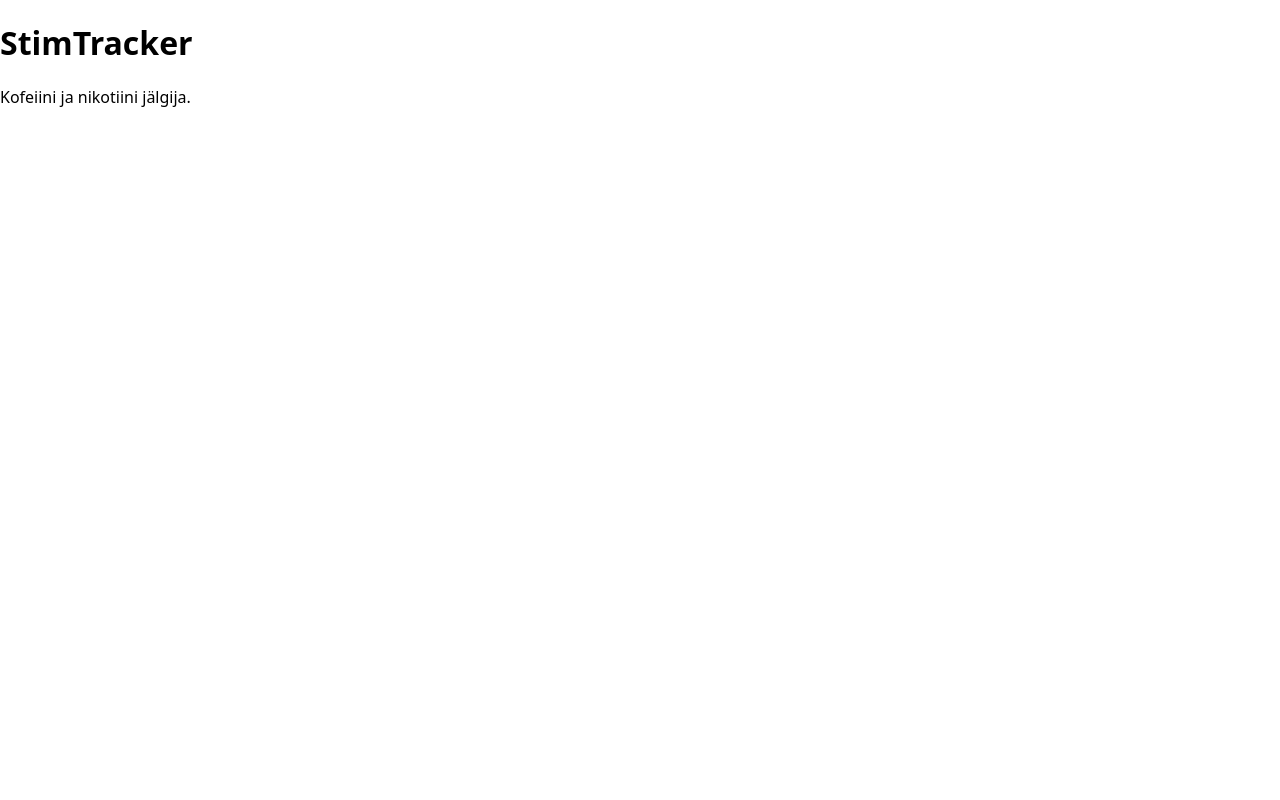
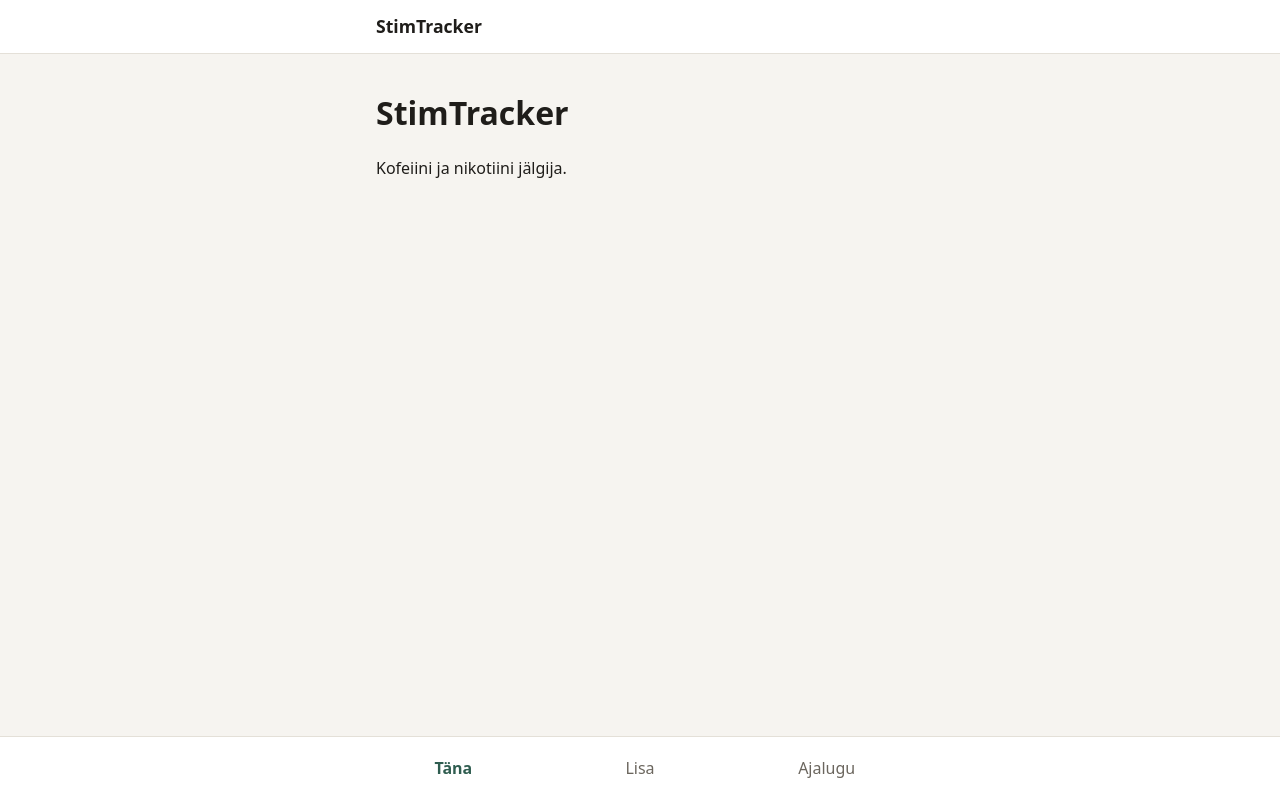
Before and after one commit to rakenduste-programmeerimine-2026/StimTracker, a Next.js app: page / in a window 1280 px wide. Built offline with nearby package versions, Linux system fonts and the light colour scheme.

Commit message:
feat(ui): add app shell with header and bottom navigation

```diff
--- a/src/app/globals.css
+++ b/src/app/globals.css
@@ -1,13 +1,38 @@
 * {
   box-sizing: border-box;
+}
+
+:root {
+  --bg: #f6f4f0;
+  --surface: #ffffff;
+  --text: #1f1d1a;
+  --muted: #6b665e;
+  --border: #e4e0d8;
+  --accent: #2f5d50;
+  --danger: #b3261e;
+  --caffeine: #8a5a2b;
+  --caffeine-soft: #f3e7da;
+  --nicotine: #3d5a80;
+  --nicotine-soft: #e1e8f2;
+  --radius: 14px;
+  --nav-height: 64px;
 }
 
 html,
 body {
   margin: 0;
   padding: 0;
+  background: var(--bg);
+  color: var(--text);
 }
 
 body {
   font-family: system-ui, -apple-system, "Segoe UI", Roboto, sans-serif;
+  line-height: 1.4;
 }
+
+button,
+input,
+select {
+  font: inherit;
+}
--- a/src/app/layout.tsx
+++ b/src/app/layout.tsx
@@ -1,4 +1,5 @@
-import type { Metadata } from "next";
+import type { Metadata, Viewport } from "next";
+import AppShell from "@/components/AppShell";
 import "./globals.css";
 
 export const metadata: Metadata = {
@@ -6,10 +7,18 @@ export const metadata: Metadata = {
   description: "Kofeiini ja nikotiini jälgija",
 };
 
+export const viewport: Viewport = {
+  width: "device-width",
+  initialScale: 1,
+  themeColor: "#2f5d50",
+};
+
 export default function RootLayout({ children }: Readonly<{ children: React.ReactNode }>) {
   return (
     <html lang="et">
-      <body>{children}</body>
+      <body>
+        <AppShell>{children}</AppShell>
+      </body>
     </html>
   );
 }
--- /dev/null
+++ b/src/components/AppShell.module.css
@@ -0,0 +1,21 @@
+.header {
+  position: sticky;
+  top: 0;
+  z-index: 10;
+  background: var(--surface);
+  border-bottom: 1px solid var(--border);
+}
+
+.headerInner {
+  max-width: 560px;
+  margin: 0 auto;
+  padding: 14px 16px;
+  font-weight: 700;
+  font-size: 1.1rem;
+}
+
+.main {
+  max-width: 560px;
+  margin: 0 auto;
+  padding: 16px 16px calc(var(--nav-height) + 24px);
+}
--- /dev/null
+++ b/src/components/AppShell.tsx
@@ -0,0 +1,14 @@
+import BottomNav from "@/components/BottomNav";
+import styles from "./AppShell.module.css";
+
+export default function AppShell({ children }: { children: React.ReactNode }) {
+  return (
+    <>
+      <header className={styles.header}>
+        <div className={styles.headerInner}>StimTracker</div>
+      </header>
+      <main className={styles.main}>{children}</main>
+      <BottomNav />
+    </>
+  );
+}
--- /dev/null
+++ b/src/components/BottomNav.module.css
@@ -0,0 +1,38 @@
+.nav {
+  position: fixed;
+  left: 0;
+  right: 0;
+  bottom: 0;
+  z-index: 10;
+  height: var(--nav-height);
+  background: var(--surface);
+  border-top: 1px solid var(--border);
+}
+
+.list {
+  display: flex;
+  max-width: 560px;
+  height: 100%;
+  margin: 0 auto;
+  padding: 0;
+  list-style: none;
+}
+
+.item {
+  flex: 1;
+}
+
+.link {
+  display: flex;
+  align-items: center;
+  justify-content: center;
+  height: 100%;
+  color: var(--muted);
+  text-decoration: none;
+  font-weight: 500;
+}
+
+.active {
+  color: var(--accent);
+  font-weight: 700;
+}
--- /dev/null
+++ b/src/components/BottomNav.tsx
@@ -0,0 +1,36 @@
+"use client";
+
+import Link from "next/link";
+import { usePathname } from "next/navigation";
+import styles from "./BottomNav.module.css";
+
+export const NAV_ITEMS = [
+  { href: "/", label: "Täna" },
+  { href: "/add", label: "Lisa" },
+  { href: "/history", label: "Ajalugu" },
+] as const;
+
+export default function BottomNav() {
+  const pathname = usePathname();
+
+  return (
+    <nav className={styles.nav} aria-label="Peamenüü">
+      <ul className={styles.list}>
+        {NAV_ITEMS.map((item) => {
+          const active = pathname === item.href;
+          return (
+            <li key={item.href} className={styles.item}>
+              <Link
+                href={item.href}
+                className={active ? `${styles.link} ${styles.active}` : styles.link}
+                aria-current={active ? "page" : undefined}
+              >
+                {item.label}
+              </Link>
+            </li>
+          );
+        })}
+      </ul>
+    </nav>
+  );
+}
```
